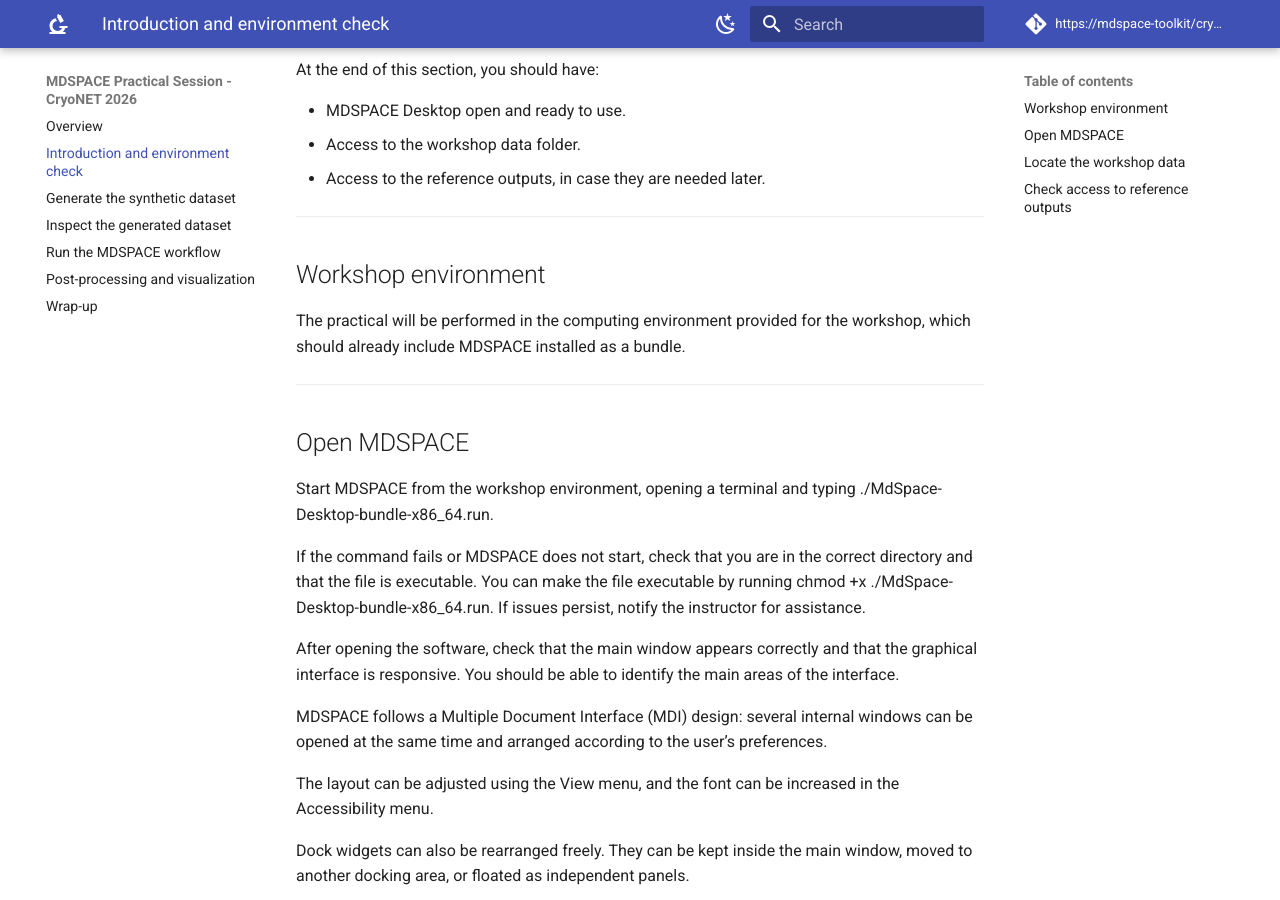
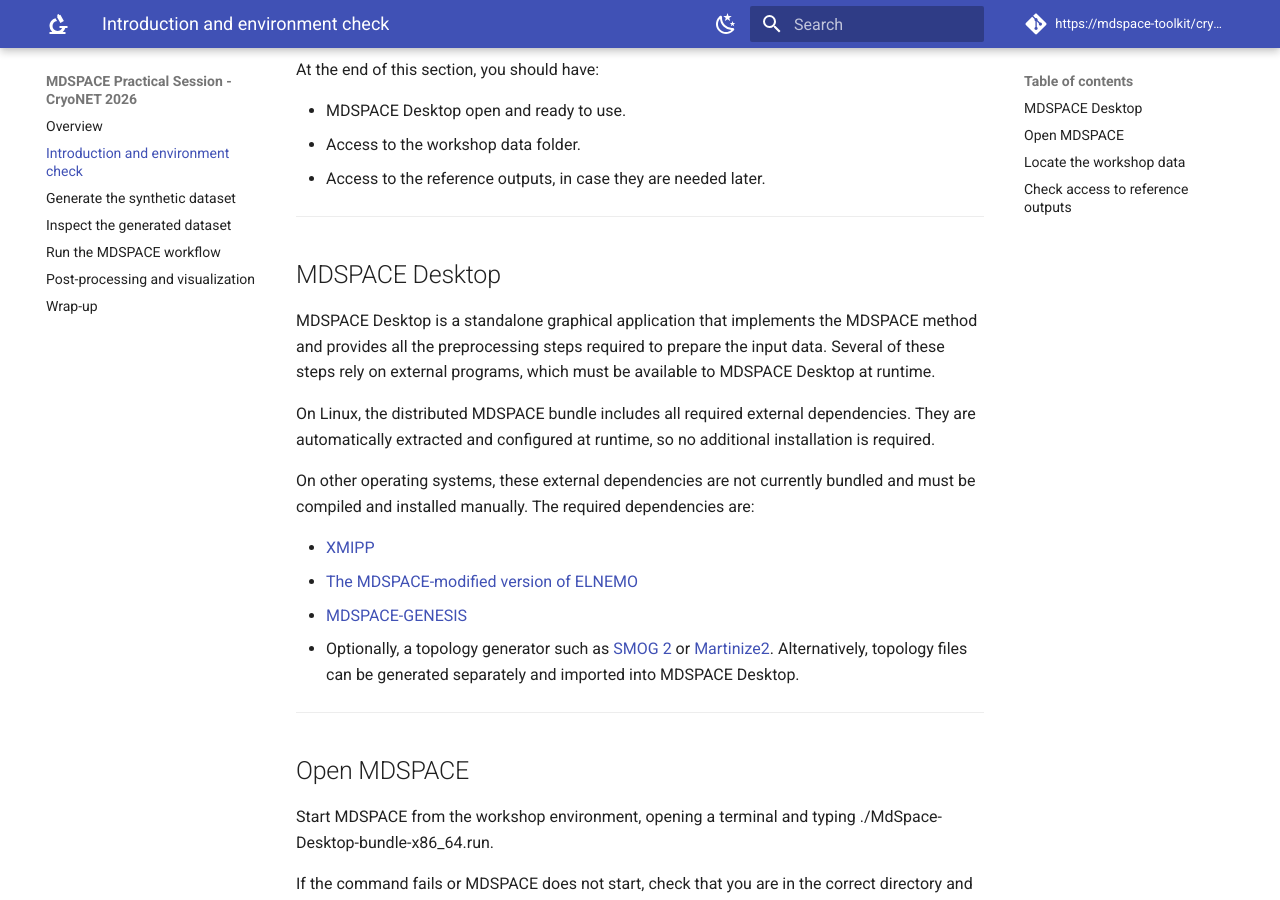
Before and after one commit to MDSPACE-toolkit/cryonet-2026-mdspace-practical, an MkDocs documentation site: the page built from docs/01-environment-check.md, in a window 1280 px wide and 900 px high, scrolled down 190 px. Built offline with MkDocs 1.6.1 and Material for MkDocs 9.7.7, drawn with Linux system fonts in a browser that asks for light colours; comment, search, counter and statistics services are not loaded.

Commit message:
[feat] update workshop environment

```diff
--- a/docs/01-environment-check.md
+++ b/docs/01-environment-check.md
@@ -10,9 +10,18 @@
 
 ---
 
-## Workshop environment
+## MDSPACE Desktop
 
-The practical will be performed in the computing environment provided for the workshop, which should already include MDSPACE installed as a bundle.
+MDSPACE Desktop is a standalone graphical application that implements the MDSPACE method and provides all the preprocessing steps required to prepare the input data. Several of these steps rely on external programs, which must be available to MDSPACE Desktop at runtime.
+
+On Linux, the distributed MDSPACE bundle includes all required external dependencies. They are automatically extracted and configured at runtime, so no additional installation is required.
+
+On other operating systems, these external dependencies are not currently bundled and must be compiled and installed manually. The required dependencies are:
+
+- [XMIPP](https://github.com/I2PC/xmipp)
+- [The MDSPACE-modified version of ELNEMO](https://github.com/MDSPACE-toolkit/nma)
+- [MDSPACE-GENESIS](https://github.com/MDSPACE-toolkit/mdspace-genesis)
+- Optionally, a topology generator such as [SMOG 2](https://smog-server.org/smog2/) or [Martinize2](https://github.com/marrink-lab/vermouth-martinize). Alternatively, topology files can be generated separately and imported into MDSPACE Desktop.
 
 ---
 
```
Also changed, not shown: docs/04-run-mdspace-workflow.md (+2 -2 lines), docs/05-post-processing-visualization.md (+2 -2 lines).
